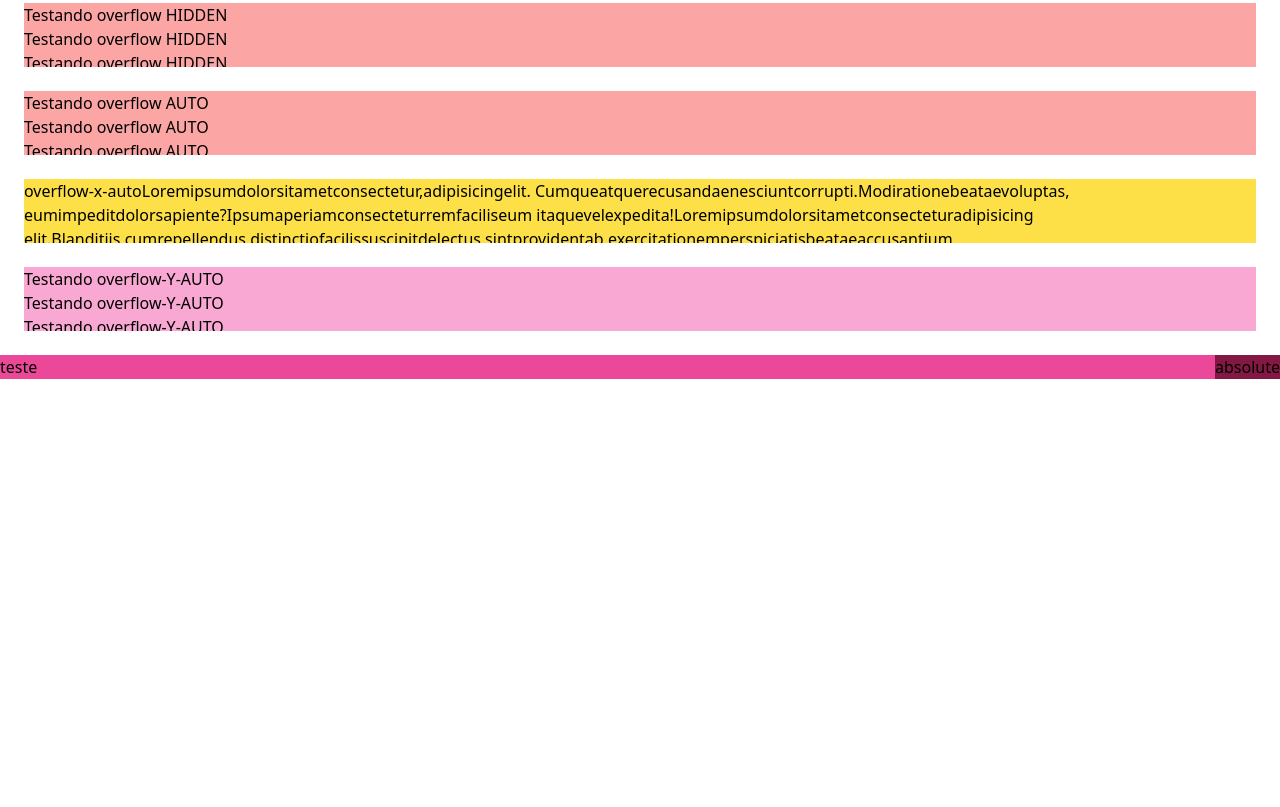
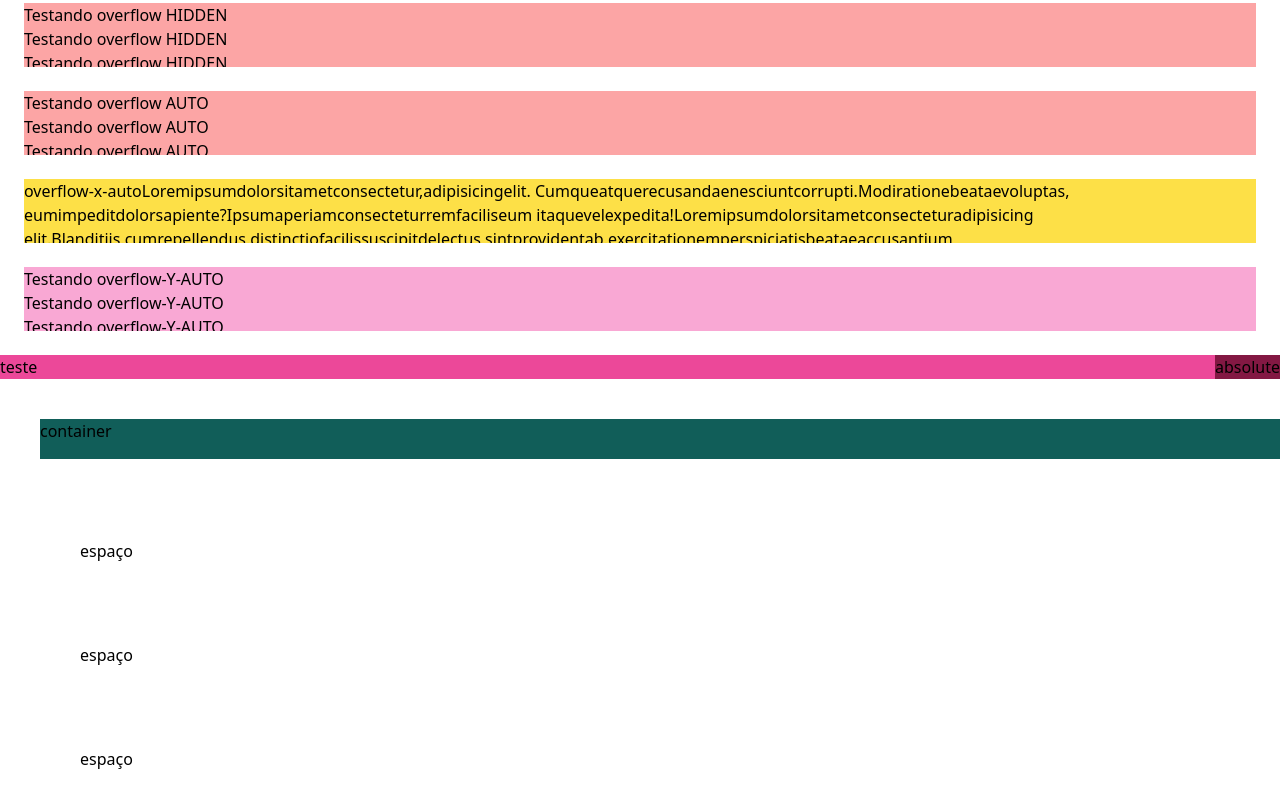
Before and after one commit to douglasmatosdev/learn-tailwind-css, a website: page 03_layout/src/index.html in a window 1280 px wide. Shown: the part 901-1708 px from the top of the page. Before the commit the page ends 1280 px from the top, so only its background shows below. Drawn offline with Linux system fonts and the light colour scheme.

Commit message:
exercicios

```diff
--- a/03_layout/src/index.html
+++ b/03_layout/src/index.html
@@ -124,5 +124,14 @@
       teste
       <div class="absolute top-0 right-0 bg-pink-900">absolute</div>
     </div>
+
+    <div class="container h-10 bg-teal-800 relative m-10">
+      container
+      <div class="absolute bottom-0 right-0 bg-teal-300">div</div>
+    </div>
+
+    <p class="m-20">espaço</p>
+    <p class="m-20">espaço</p>
+    <p class="m-20">espaço</p>
   </body>
 </html>
```
Also changed, not shown: 03_layout/src/css/styles.css.
